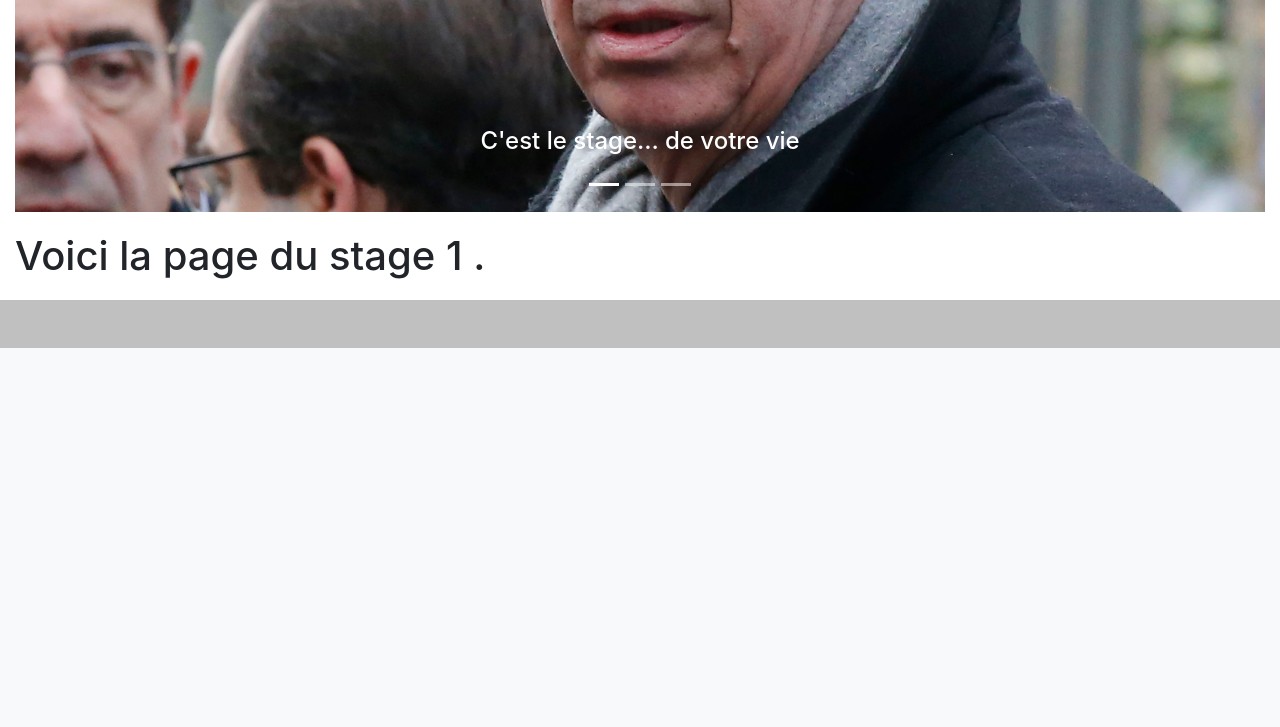
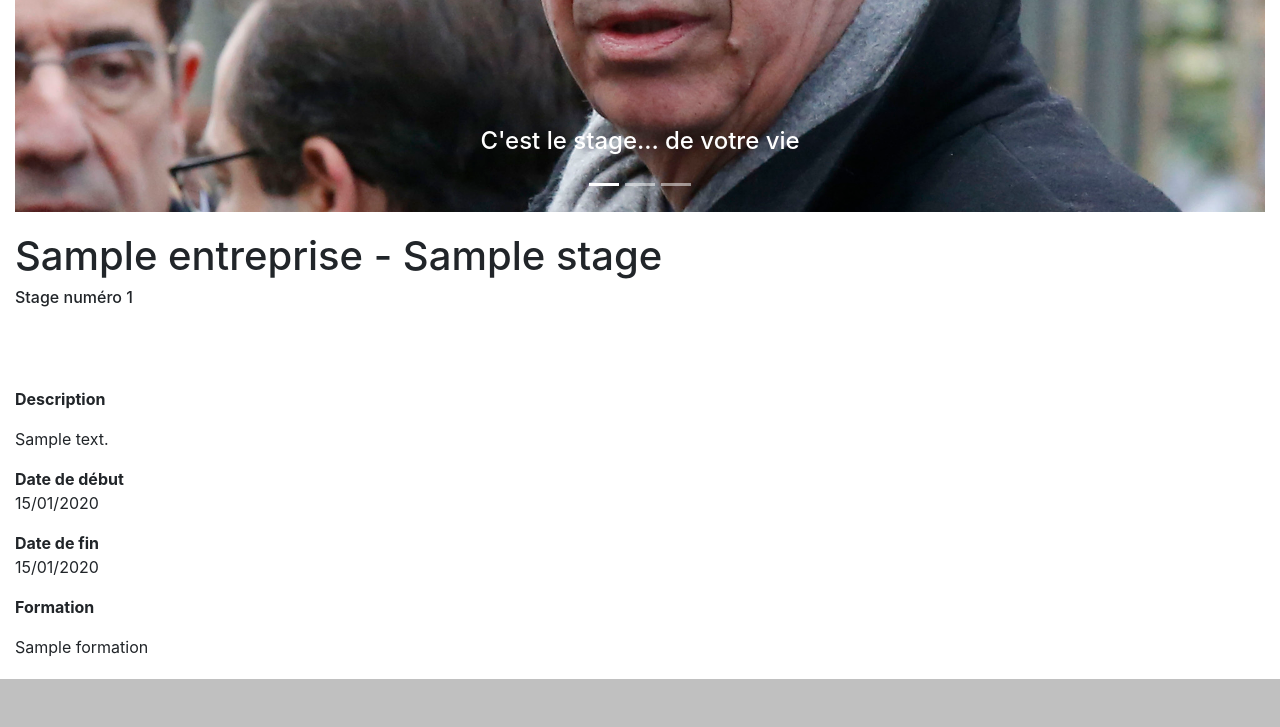
Before and after one commit to JulenLeremboure/proStage, a Symfony app: template templates/pro_stage/stage.html.twig in a window 1280 px wide. Shown: the part 469-1196 px from the top of the page. Before the commit the page ends 817 px from the top, so only its background shows below. Run offline with Twig, Linux system fonts and the light colour scheme; the template is opened without the code that fills it: most values are stand-ins (such as "Sample title", 1, 10 or a date in 2020); some libraries are stand-ins or nearby versions.

```diff
--- a/src/DataFixtures/AppFixtures.php
+++ b/src/DataFixtures/AppFixtures.php
@@ -24,6 +24,7 @@ class AppFixtures extends Fixture
         $formation = new Formation;
 
         $formation->setNom($nomFormation);
+
         $manager->persist($formation);
 
         for ($i=0; $i < $nbEntrepriseParFormation; $i++) {
@@ -49,6 +50,7 @@ class AppFixtures extends Fixture
                                 $timezone = 'Europe/Paris'));
                 $stage->setEntreprise($entreprise);
                 $stage->setMailContact($faker->email()); //AH
+                $stage->addFormation($formation);
 
                 $manager->persist($stage);
             }
--- a/templates/pro_stage/entreprises.html.twig
+++ b/templates/pro_stage/entreprises.html.twig
@@ -6,7 +6,7 @@
 
 
         <div class="row">
-            {% for entreprise in listeEntreprises if entreprise.stages != NULL %}
+            {% for entreprise in listeEntreprises if entreprise.stages | length > 0 %}
             <div class="col-md-6" >
                 <div class="list-group" style="margin-bottom: 20px">
                      <a href="#" class="list-group-item list-group-item-action active"><strong><h2>{{entreprise.nom}}</h2></strong></a>
@@ -15,7 +15,7 @@
                             Activité : {{entreprise.activite}}
                         </h6>
                         <p>
-                            <a>Voir tous les stages de l'entreprise {{entreprise.nom}}</a>
+                            <a href="{{path('stagesEntreprise', {id:entreprise.id})}}">Voir tous les stages de l'entreprise {{entreprise.nom}}</a>
                         </p>
                     </div>
                  </div>
--- a/templates/pro_stage/stage.html.twig
+++ b/templates/pro_stage/stage.html.twig
@@ -1,9 +1,29 @@
 {% extends 'base.html.twig' %}
 
-{% block title %}Stage {{id}}{% endblock %}
+{% block title %}Stage {{stage.id}}{% endblock %}
 
 {% block body %}
+    <div>
+            <h1>{{ stage.entreprise.nom }} - {{ stage.titre }}</h1>
+            <h6>Stage numéro {{stage.id}}</h6>
+    </div>
 
-    <p><h1>Voici la page du stage {{ id }} .</h1></p>
+    <div>
+        <br><br><br>
+    </div>
+    <div>
+        <strong><p>Description</p></strong>
+        <p>{{ stage.description }}</p>
+        <strong>Date de début</strong>
+        <p>{{ stage.dateDebut | date("d/m/Y") }}</p>
+        <strong>Date de fin</strong>
+        <p>{{ stage.dateFin | date("d/m/Y") }}</p>
+        <strong>Formation</strong>
+        <p>{% for formation in stage.formations %}
+            <p>{{ formation.nom }}</p>
+            {% endfor %}
+        </p>
+    </div>
+
 
 {% endblock %}
```
Also changed, not shown: src/Controller/ProStageController.php (+23 -4 lines), templates/pro_stage/formations.html.twig (+14 -1 lines), templates/pro_stage/stagesEntreprise.html.twig (+22 -2 lines).
